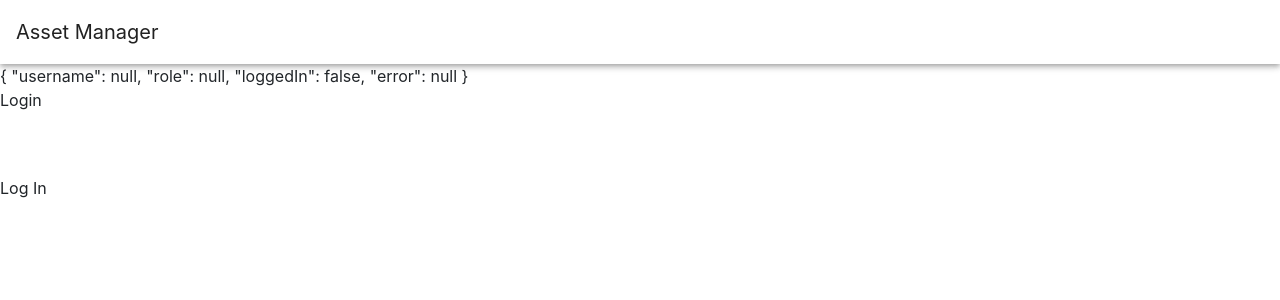
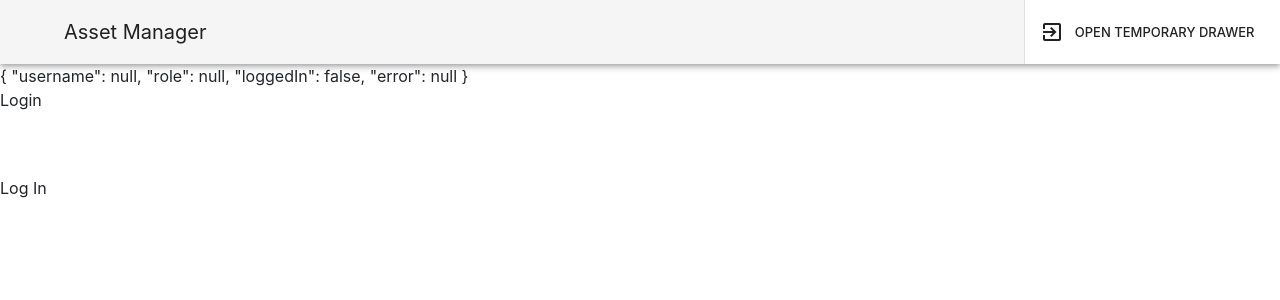
Before and after one commit to mangi07/assetmanager_flask, a Vue app in the folder static/client/: page / in a window 1280 px wide. Shown: the top 300 px of the page. Built offline with nearby package versions, Linux system fonts and the light colour scheme.

Commit message:
learning vuetify

```diff
--- a/static/client/src/components/NavBar.vue
+++ b/static/client/src/components/NavBar.vue
@@ -1,7 +1,41 @@
 <template>
   <div>
-    <v-toolbar>
-      <v-toolbar-title>Asset Manager <span v-if="user.loggedIn">User: {{ user.username }}, Role: {{ user.role }}</span></v-toolbar-title>
+    <v-app-bar>
+      <v-app-bar-nav-icon>
+        <v-navigation-drawer
+          v-model="drawerRight"
+          app
+          clipped
+          right
+        >
+          <v-list dense>
+            <v-list-item @click.stop="right = !right">
+              <v-list-item-action>
+                <v-icon>mdi-exit-to-app</v-icon>
+              </v-list-item-action>
+              <v-list-item-content>
+                <v-list-item-title>Open Temporary Drawer</v-list-item-title>
+              </v-list-item-content>
+            </v-list-item>
+          </v-list>
+        </v-navigation-drawer>
+      </v-app-bar-nav-icon>
+
+
+      <v-toolbar-title>
+        Asset Manager
+      </v-toolbar-title>
+
+      <div v-if="user.loggedIn">
+        <v-chip>
+          <v-icon left color="red">mdi-account</v-icon>
+          User: {{ user.username }}
+        </v-chip>
+        <v-chip>
+          <v-icon left color="red">mdi-information</v-icon>
+          Role: {{ user.role }}
+        </v-chip>
+      </div>
 
       <div class="flex-grow-1"></div>
 
@@ -12,7 +46,26 @@
         </v-btn>
       </v-toolbar-items>
 
-    </v-toolbar>
+      <v-menu
+        left
+        bottom
+      >
+        <template v-slot:activator="{ on }">
+          <v-btn icon v-on="on">
+            <v-icon>mdi-dots-vertical</v-icon>
+          </v-btn>
+        </template>
+
+        <v-list>
+          <v-list-item
+            @click='logOut'
+          >
+            <v-list-item-title>LOGOUT</v-list-item-title>
+          </v-list-item>
+        </v-list>
+      </v-menu>
+
+    </v-app-bar>
   </div>
 </template>
 
```
